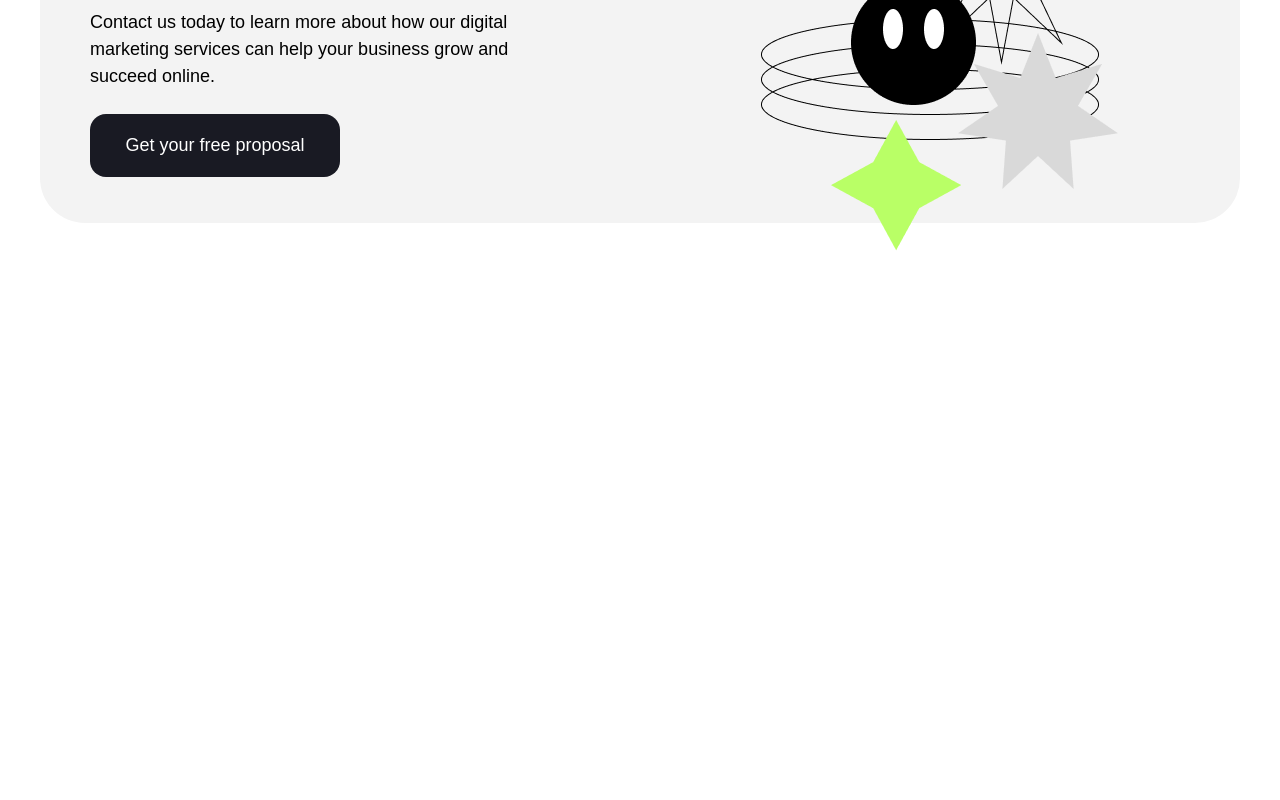
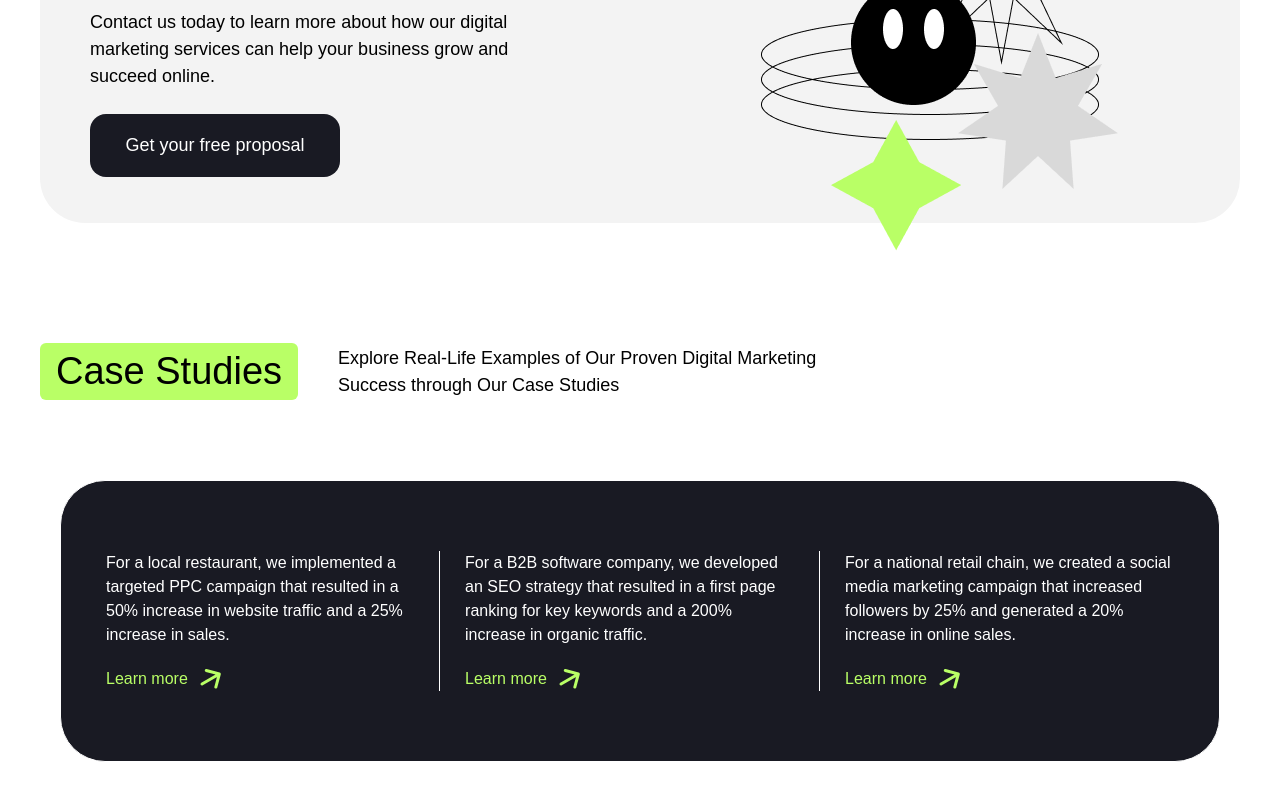
Before and after one commit to camilomolina8a/landing_page_Positivus_digital_agency, a React (Vite) app: page / in a window 1280 px wide. Shown: the part 2087-2887 px from the top of the page. Before the commit the page ends 2338 px from the top, so only its background shows below. Built offline with nearby package versions, Linux system fonts and the light colour scheme.

Commit message:
CaseStudies: styles on desktop version ready, ToDo: mobile version (slider)

```diff
--- a/package.json
+++ b/package.json
@@ -10,6 +10,7 @@
     "preview": "vite preview"
   },
   "dependencies": {
+    "flickity": "^3.0.0",
     "react": "^18.2.0",
     "react-dom": "^18.2.0"
   },
--- a/src/App.jsx
+++ b/src/App.jsx
@@ -1,6 +1,6 @@
 
 import './App.css'
-import { NavBar, Hero, Companies, Services, CTABanner } from './components'
+import { NavBar, Hero, Companies, Services, CTABanner, CaseStudies } from './components'
 
 
 function App() {
@@ -12,6 +12,7 @@ function App() {
       <Companies/>
       <Services/>
       <CTABanner/>
+      <CaseStudies/>
     </>
   )
 }
--- /dev/null
+++ b/src/components/CaseStudies.jsx
@@ -0,0 +1,70 @@
+import arrow from "../assets/arrowDiagonal.svg";
+
+function CaseStudies() {
+    return (
+        <section className=" mt-[120px] mb-[120px] max-w-[1200px]">
+            <div className="flex flex-col lg:flex-row items-center font-space mb-[80px]">
+                <h2 className="md:text-[38px] bg-green px-4 rounded-md lg:mr-10">
+                    Case Studies
+                </h2>
+                <p className="md:text-[18px] md:max-w-[550px] text-center lg:text-left px-5 lg:px-0 mt-4 lg:mt-0">
+                    Explore Real-Life Examples of Our Proven Digital Marketing
+                    Success through Our Case Studies
+                </p>
+            </div>
+
+            {/* ------------------ Desktop version ------------------ */}
+
+            <div className="border border-white hidden md:flex font-space bg-black py-[70px] px-5 rounded-[45px] text-[16px] mx-5">
+                <div className="flex flex-col justify-center border-r border-white px-[45px] md:px-[25px]">
+                    <p className="text-white ">
+                        For a local restaurant, we implemented a targeted PPC
+                        campaign that resulted in a 50% increase in website
+                        traffic and a 25% increase in sales.
+                    </p>
+
+                    <div className="flex ">
+                        <a href="#" className="flex mt-5">
+                            <span className="text-green mr-3">Learn more</span>
+                            <img src={arrow} alt="Una flecha diagonal" />
+                        </a>
+                    </div>
+                </div>
+
+                <div className="flex flex-col justify-center border-r border-white px-[45px] md:px-[25px]">
+                    <p className="text-white">
+                        For a B2B software company, we developed an SEO strategy
+                        that resulted in a first page ranking for key keywords
+                        and a 200% increase in organic traffic.
+                    </p>
+
+                    <div className="flex">
+                        <a href="#" className="flex mt-5">
+                            <span className="text-green mr-3">Learn more</span>
+                            <img src={arrow} alt="Una flecha diagonal" />
+                        </a>
+                    </div>
+                </div>
+
+                <div className="flex flex-col justify-center px-[45px] md:px-[25px]">
+                    <p className="text-white ">
+                        For a national retail chain, we created a social media
+                        marketing campaign that increased followers by 25% and
+                        generated a 20% increase in online sales.
+                    </p>
+
+                    <div className="flex">
+                        <a href="#" className="flex mt-5">
+                            <span className="text-green mr-3">Learn more</span>
+                            <img src={arrow} alt="Una flecha diagonal" />
+                        </a>
+                    </div>
+                </div>
+            </div>
+
+            {/* ------------------------------------------------------ */}
+        </section>
+    );
+}
+
+export default CaseStudies;
--- a/src/components/index.js
+++ b/src/components/index.js
@@ -3,5 +3,6 @@ import NavBar from "./NavBar";
 import Companies from "./companies";
 import Services from "./Services"
 import CTABanner from './CTABanner'
+import CaseStudies from './CaseStudies'
 
-export { NavBar, Hero, Companies, Services, CTABanner };
+export { NavBar, Hero, Companies, Services, CTABanner, CaseStudies };
```
Also changed, not shown: src/assets/arrowDiagonal.svg (added), 1 other file (tests, documents, lock files or other folders).
